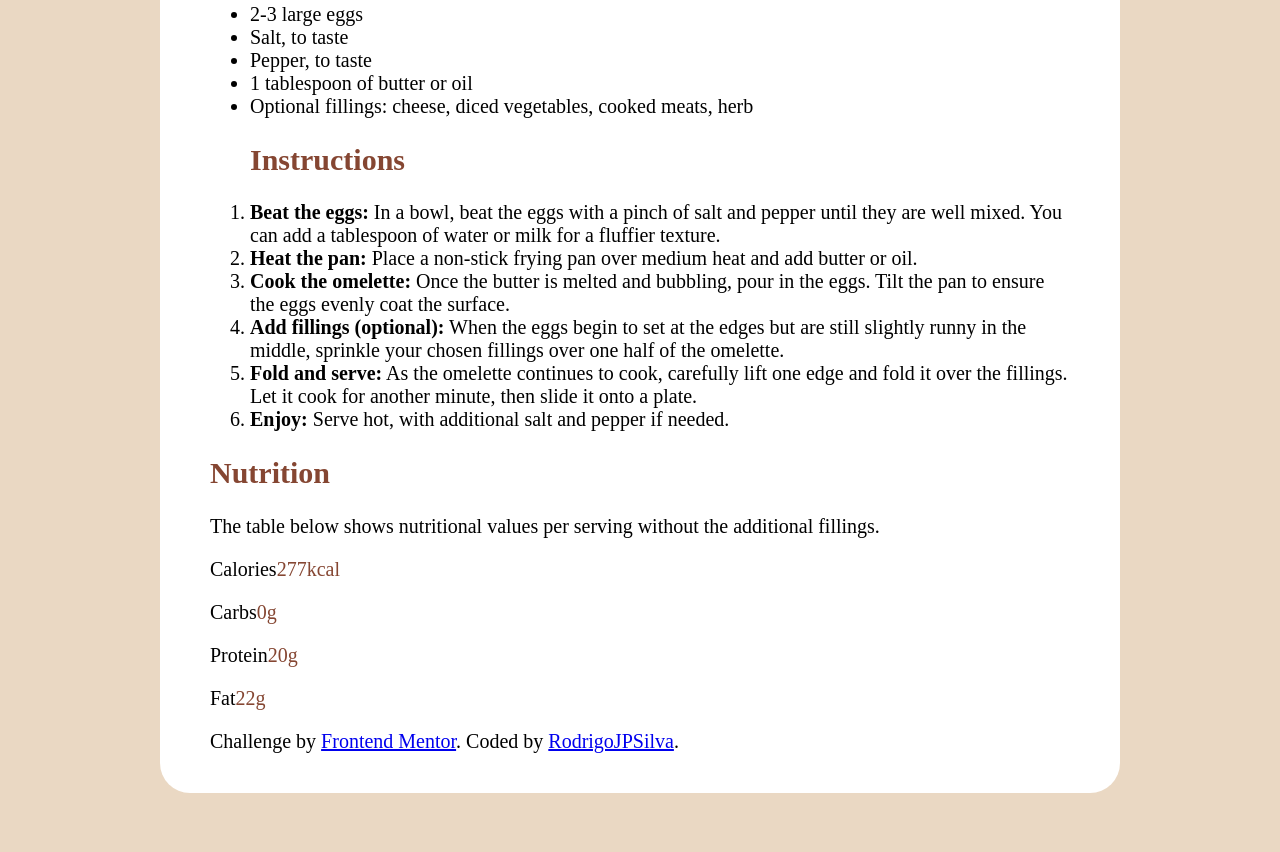
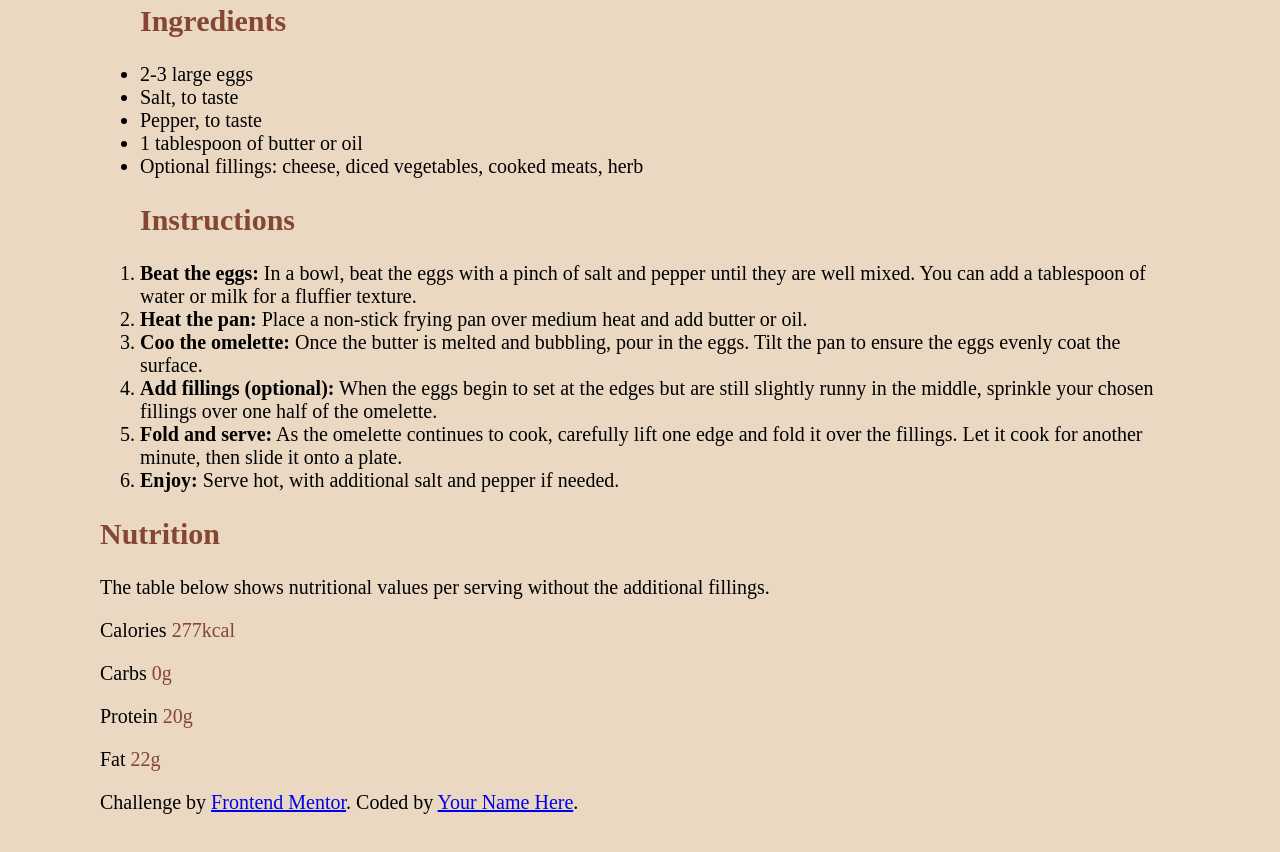
Before and after one commit to RodrigoJPSilva/aula-frontend, a plain HTML site: page Exercicios-Frontend-Mentor/recipe-page-main/index.html in a window 1280 px wide. Shown: the part 1022-1874 px from the top of the page. Drawn offline with Linux system fonts and the light colour scheme.

Commit message:
Update index.html

```diff
--- a/Exercicios-Frontend-Mentor/recipe-page-main/index.html
+++ b/Exercicios-Frontend-Mentor/recipe-page-main/index.html
@@ -17,7 +17,7 @@
     </style> -->
 </head>
 <body>
-  <section class="bordas">
+  <section class="border">
     <img src="./assets/images/image-omelette.jpeg">
 
     <h1>Simple Omelette Recipe</h1>
@@ -57,9 +57,10 @@
           <strong>Beat the eggs:</strong> In a bowl, beat the eggs with a pinch of salt and pepper until they are well mixed.
           You can add a tablespoon of water or milk for a fluffier texture.
         </li>
-        <li><strong>Heat the pan:</strong> Place a non-stick frying pan over medium heat and add butter or oil.</li>
         <li>
-          <strong>Cook the omelette:</strong> Once the butter is melted and bubbling, pour in the eggs. Tilt the pan to ensure
+          <strong>Heat the pan:</strong> Place a non-stick frying pan over medium heat and add butter or oil.</li>
+        <li>
+          <strong>Coo the omelette:</strong> Once the butter is melted and bubbling, pour in the eggs. Tilt the pan to ensure
           the eggs evenly coat the surface.
         </li>
         <li>
@@ -78,22 +79,28 @@
       <h2><span style="color: hsl(14, 45%, 36%)">Nutrition</span></h2>
       <p>The table below shows nutritional values per serving without the additional fillings.</p>
       <p>
-        Calories<span style="color: hsl(14, 45%, 36%)">277kcal</span>
+        Calories
+        <span style="color: hsl(14, 45%, 36%)">277kcal</span>
       </p>
       <p>
-        Carbs<span style="color: hsl(14, 45%, 36%)">0g</span>
+        Carbs
+        <span style="color: hsl(14, 45%, 36%)">0g</span>
       </p>
       <p>
-        Protein<span style="color: hsl(14, 45%, 36%)">20g</span>
+        Protein
+        <span style="color: hsl(14, 45%, 36%)">20g</span>
       </p>
       <p>
-        Fat<span style="color: hsl(14, 45%, 36%)">22g</span>
+        Fat
+        <span style="color: hsl(14, 45%, 36%)">22g</span>
       </p>
     </section class="Nutrition">
 
     <main class="attribution">
-      Challenge by <a href="https://www.frontendmentor.io?ref=challenge" target="_blank">Frontend Mentor</a>.
-      Coded by <a href="https://github.com/RodrigoJPSilva">RodrigoJPSilva</a>.
+      <footer>
+        Challenge by <a href="https://www.frontendmentor.io?ref=challenge" target="_blank">Frontend Mentor</a>.
+        Coded by <a href="#">Your Name Here</a>.
+      </footer>
     </main>
   </section class="bordas">
 </body>
```
